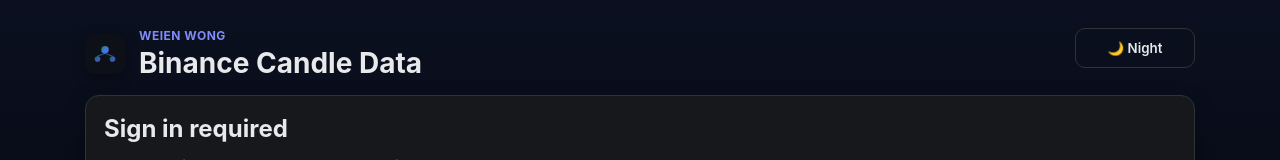
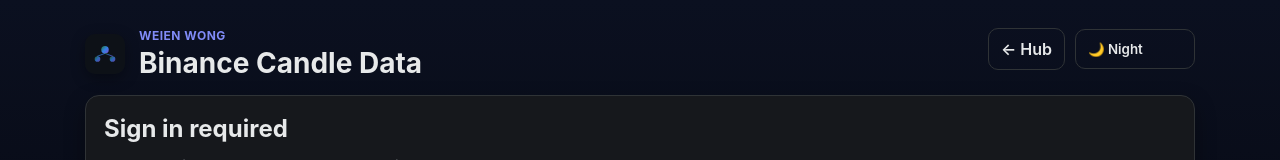
Before and after one commit to brucecastillofollow/BINANCE_PRICE_CANDLE, a React (Vite) app in the folder frontend/: page / in a window 1280 px wide. Shown: the top 160 px of the page. Built offline with nearby package versions, Linux system fonts and the light colour scheme; no server answers.

Commit message:
Add Hub return button on sub-project headers.
Link visitors back to weienwong.online from each service UI.

Co-authored-by: Cursor <cursoragent@cursor.com>

```diff
--- a/frontend/src/pages/MainLayout.jsx
+++ b/frontend/src/pages/MainLayout.jsx
@@ -29,8 +29,14 @@ function AuthGate() {
     const returnTo = encodeURIComponent(window.location.href);
     return (
       <div className="app">
-        <header className="page-header">
-          <SiteBrand title="Binance Candle Data" action={<ThemeToggle />} />
+        <header className="page-header project-header">
+          <SiteBrand title="Binance Candle Data" />
+          <div className="header-actions">
+            <a className="secondary" href="https://weienwong.online/" title="Return to Weien Wong hub">
+              ← Hub
+            </a>
+            <ThemeToggle />
+          </div>
         </header>
         <section className="card auth-card">
           <h2>Sign in required</h2>
@@ -73,6 +79,9 @@ function AuthGate() {
       <header className="page-header project-header">
         <SiteBrand title="Binance Candle Data" subtitle={user.email} />
         <div className="header-actions">
+          <a className="secondary" href="https://weienwong.online/" title="Return to Weien Wong hub">
+            ← Hub
+          </a>
           <ThemeToggle />
           {user.can_download ? (
             <span className="badge ok">Downloads unlocked</span>
--- a/frontend/src/styles.css
+++ b/frontend/src/styles.css
@@ -198,6 +198,18 @@ button:hover {
   background: transparent;
   border: 1px solid var(--border);
   color: var(--text);
+  text-decoration: none;
+  display: inline-flex;
+  align-items: center;
+  padding: 10px 12px;
+  border-radius: 10px;
+  min-height: 40px;
+  font-weight: 600;
+  cursor: pointer;
+}
+
+a.secondary:hover {
+  filter: brightness(1.08);
 }
 
 .danger {
```
Also changed, not shown: 1 other file (tests, documents, lock files or other folders).
